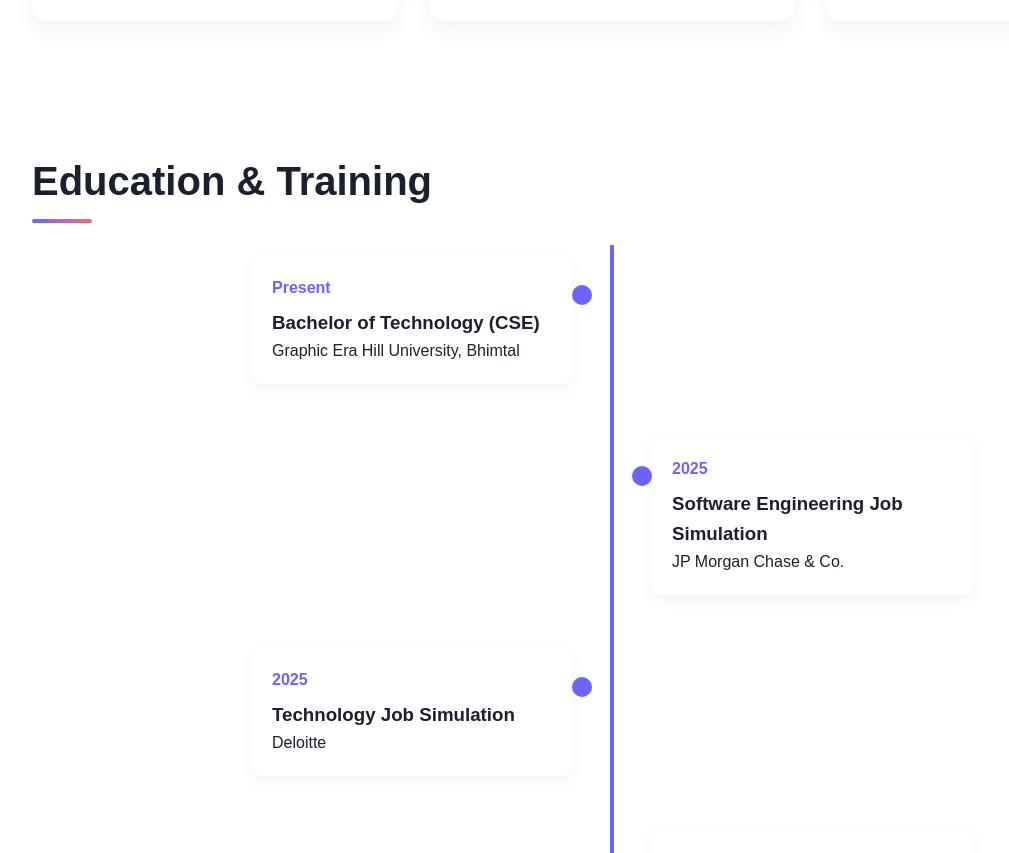
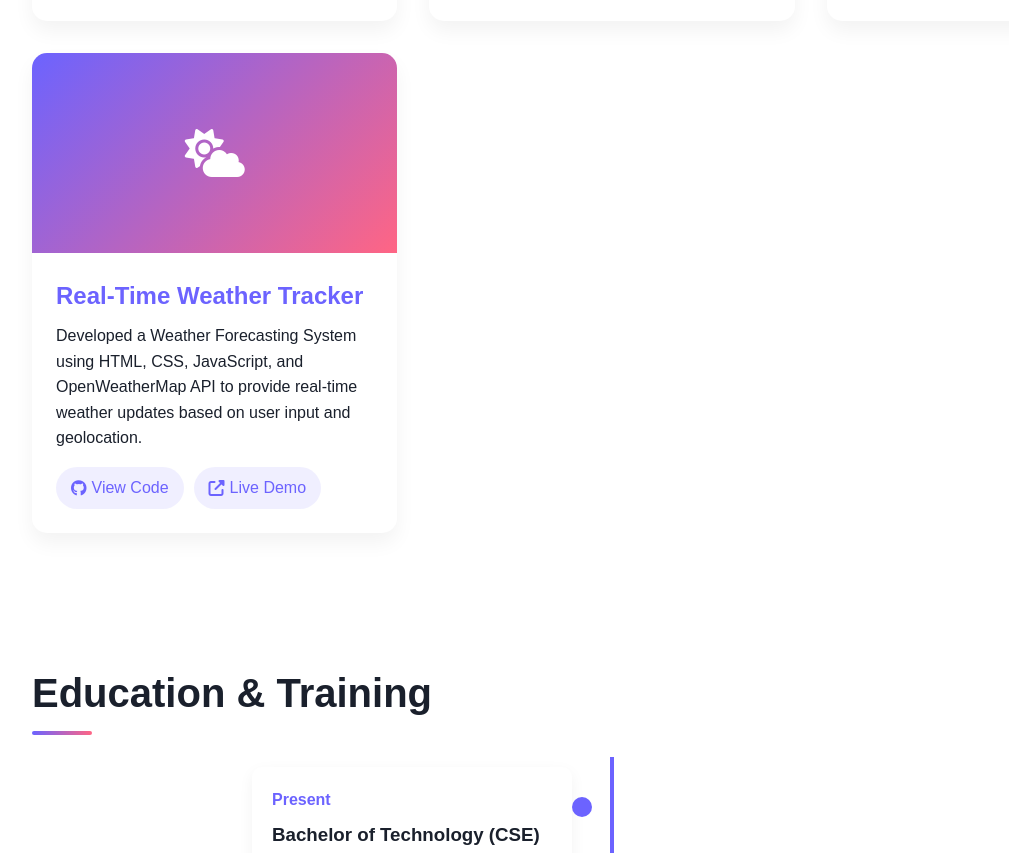
Before and after one commit to MohitSRautela/Portfolio, a plain HTML site: page index.html in a window 1280 px wide. Shown: the part 1988-2841 px from the top of the page, without its empty margins (28-1037 px from the left). Drawn offline with Linux system fonts and the light colour scheme.

Commit message:
Update index.html

```diff
--- a/index.html
+++ b/index.html
@@ -853,6 +853,19 @@
                         </div>
                     </div>
                 </div>
+                 <div class="project-card">
+                    <div class="project-img">
+                        <i class="fas fa-cloud-sun"></i>
+                    </div>
+                    <div class="project-content">
+                        <h3>Real-Time Weather Tracker</h3>
+                        <p>Developed a Weather Forecasting System using HTML, CSS, JavaScript, and OpenWeatherMap API to provide real-time weather updates based on user input and geolocation.</p>
+                        <div class="project-links">
+                            <a href="https://github.com/MohitSRautela/Weather-" target="_blank"><i class="fab fa-github"></i> View Code</a>
+                            <a href="#"><i class="fas fa-external-link-alt"></i> Live Demo</a>
+                        </div>
+                    </div>
+                 </div>
             </div>
         </section>
 
```
